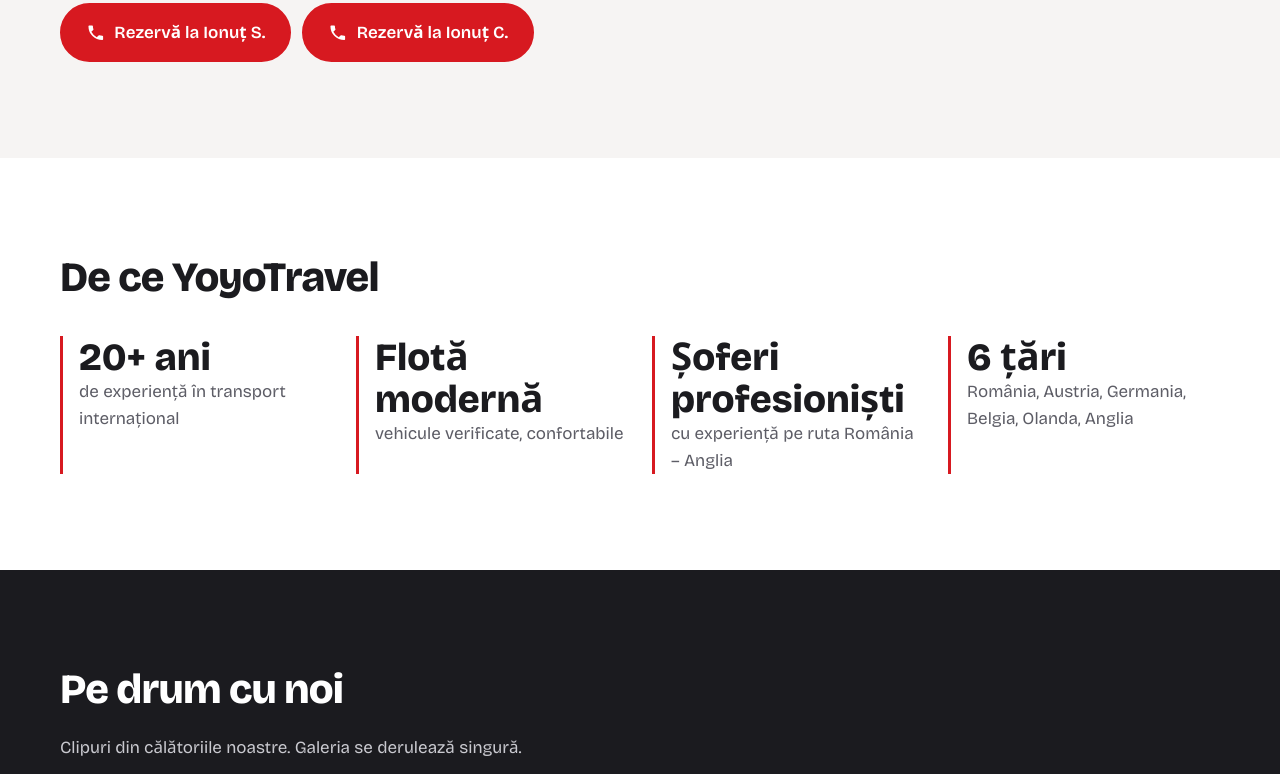
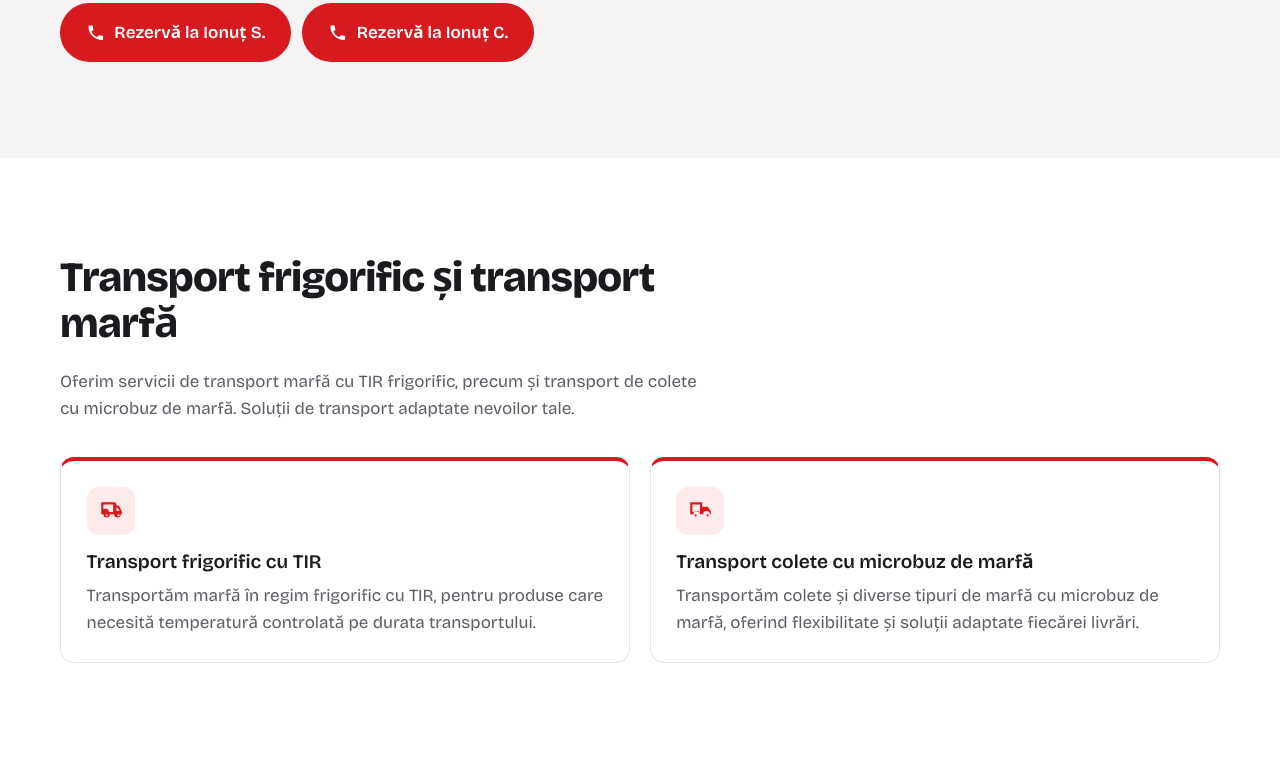
Before and after one commit to RzvnCHR/yoyotravel.ro, a plain HTML site: page index.html in a window 1280 px wide. Shown: the part 1681-2455 px from the top of the page. Drawn offline with nearby package versions, Linux system fonts and the light colour scheme.

Commit message:
Update index.html

```diff
--- a/index.html
+++ b/index.html
@@ -416,6 +416,57 @@ section{padding:clamp(3.5rem,8vw,6rem) 0}
     </div>
   </div>
 </section>
+<!-- ========================= TRANSPORT MARFA ======================= -->
+
+<!-- ========================= TRANSPORT MARFĂ ========================= -->
+<section id="transport-marfa">
+  <div class="wrap">
+    <div class="sec-head reveal">
+      <h2>Transport frigorific și transport marfă</h2>
+      <p>
+        Oferim servicii de transport marfă cu TIR frigorific,
+        precum și transport de colete cu microbuz de marfă.
+        Soluții de transport adaptate nevoilor tale.
+      </p>
+    </div>
+
+    <div class="grid">
+
+      <!-- TRANSPORT FRIGORIFIC -->
+      <article class="card reveal">
+        <div class="ico">
+          <svg viewBox="0 0 24 24">
+            <path d="M19 13h-2V6a2 2 0 00-2-2H3v11h2a3 3 0 006 0h4a3 3 0 006 0h1v-3l-3-5h-3v2h2l2 3h-4V6h-2v7h-4a3 3 0 00-6 0H5V6h10v7h-1zm-11 4a1 1 0 110-2 1 1 0 010 2zm11 0a1 1 0 110-2 1 1 0 010 2z"/>
+          </svg>
+        </div>
+        <h3>Transport frigorific cu TIR</h3>
+        <p>
+          Transportăm marfă în regim frigorific cu TIR,
+          pentru produse care necesită temperatură controlată
+          pe durata transportului.
+        </p>
+      </article>
+
+      <!-- TRANSPORT COLETE -->
+      <article class="card reveal">
+        <div class="ico">
+          <svg viewBox="0 0 24 24">
+            <path d="M3 4h11v11h-2a3 3 0 00-6 0H3V4zm13 4h3l3 4v3h-1a3 3 0 00-6 0h-1V8h2zm-8 9a1 1 0 110-2 1 1 0 010 2zm11 0a1 1 0 110-2 1 1 0 010 2zM5 6v7h1a3 3 0 014 0h2V6H5z"/>
+          </svg>
+        </div>
+        <h3>Transport colete cu microbuz de marfă</h3>
+        <p>
+          Transportăm colete și diverse tipuri de marfă
+          cu microbuz de marfă, oferind flexibilitate
+          și soluții adaptate fiecărei livrări.
+        </p>
+      </article>
+
+    </div>
+  </div>
+</section>
+
+
 
 <!-- ========================= DE CE NOI ========================= -->
 <section>
```
